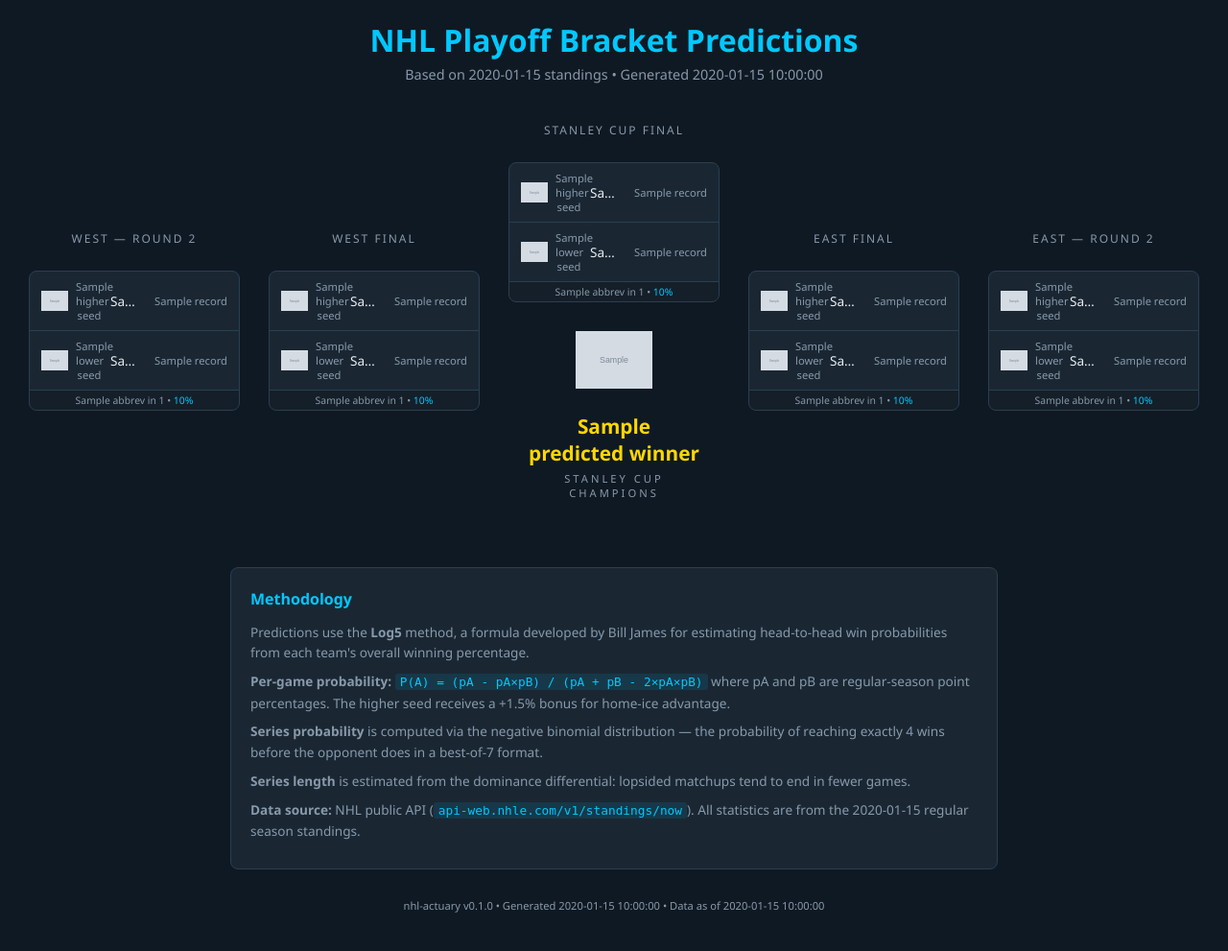
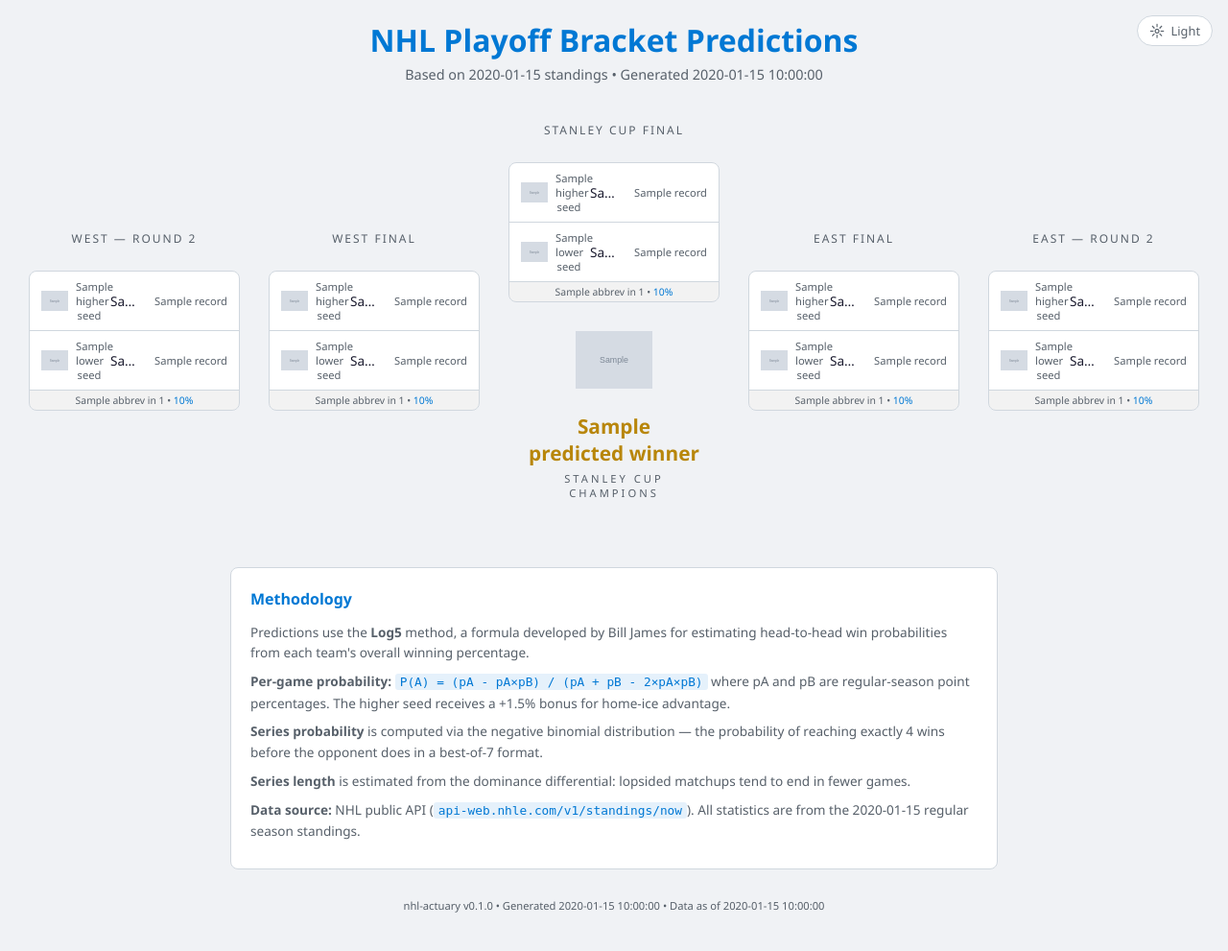
Before and after one commit to cooneycw/nhl-actuary, a Python web app: template templates/bracket.html in a window 1280 px wide. Shown: the whole page at 96% size. Run offline with Jinja, Linux system fonts and the light colour scheme; the template is opened without the code that fills it: most values are stand-ins (such as "Sample title", 1, 10 or a date in 2020); grey boxes marked "Sample" are stand-in pictures.

Commit message:
feat(ui): add dark/light mode toggle (Closes #16)
Add a theme toggle button to the bracket page with localStorage
persistence and prefers-color-scheme support. Dark mode remains default.

Co-Authored-By: Claude Opus 4.6 <noreply@anthropic.com>

```diff
--- a/templates/bracket.html
+++ b/templates/bracket.html
@@ -16,10 +16,21 @@
     --gold: #ffd700;
     --round-gap: 30px;
   }
+  [data-theme="light"] {
+    --bg: #f0f2f5;
+    --card-bg: #ffffff;
+    --card-border: #d0d7de;
+    --text: #1a1a2e;
+    --text-muted: #57606a;
+    --accent: #0078d4;
+    --winner: #1a7f37;
+    --gold: #b8860b;
+  }
   * { margin: 0; padding: 0; box-sizing: border-box; }
   body {
     background: var(--bg);
     color: var(--text);
+    transition: background 0.3s ease, color 0.3s ease;
     font-family: 'Segoe UI', system-ui, -apple-system, sans-serif;
     min-height: 100vh;
     padding: 20px;
@@ -77,6 +88,7 @@
     border: 1px solid var(--card-border);
     border-radius: 8px;
     overflow: hidden;
+    transition: background 0.3s ease, border-color 0.3s ease;
   }
   .team-row {
     display: flex;
@@ -190,6 +202,45 @@
     padding-bottom: 20px;
   }
 
+  /* Light theme overrides for semi-transparent backgrounds */
+  [data-theme="light"] .series-info {
+    background: rgba(0,0,0,0.05);
+  }
+  [data-theme="light"] .team-row.winner {
+    background: rgba(26, 127, 55, 0.08);
+  }
+  [data-theme="light"] .methodology code {
+    background: rgba(0,120,212,0.1);
+  }
+
+  /* Theme toggle */
+  .theme-toggle {
+    position: fixed;
+    top: 16px;
+    right: 16px;
+    z-index: 1000;
+    background: var(--card-bg);
+    border: 1px solid var(--card-border);
+    border-radius: 20px;
+    padding: 6px 12px;
+    cursor: pointer;
+    color: var(--text-muted);
+    font-size: 0.8rem;
+    font-family: inherit;
+    display: flex;
+    align-items: center;
+    gap: 6px;
+    transition: background 0.3s ease, border-color 0.3s ease, color 0.3s ease;
+  }
+  .theme-toggle:hover {
+    color: var(--text);
+    border-color: var(--accent);
+  }
+  .theme-toggle-icon {
+    font-size: 1rem;
+    line-height: 1;
+  }
+
   /* Responsive */
   @media (max-width: 1200px) {
     .bracket-container {
@@ -203,6 +254,11 @@
 </style>
 </head>
 <body>
+
+<button class="theme-toggle" id="themeToggle" aria-label="Toggle theme">
+  <span class="theme-toggle-icon" id="themeIcon">&#9790;</span>
+  <span id="themeLabel">Dark</span>
+</button>
 
 <h1>NHL Playoff Bracket Predictions</h1>
 <p class="subtitle">Based on {{ standings_date[:10] }} standings &bull; Generated {{ generated_at }}</p>
@@ -438,5 +494,39 @@
   nhl-actuary v0.1.0 &bull; Generated {{ generated_at }} &bull; Data as of {{ standings_date }}
 </div>
 
+<script>
+(function() {
+  var toggle = document.getElementById('themeToggle');
+  var icon = document.getElementById('themeIcon');
+  var label = document.getElementById('themeLabel');
+  var html = document.documentElement;
+
+  function setTheme(theme) {
+    html.setAttribute('data-theme', theme);
+    if (theme === 'light') {
+      icon.innerHTML = '&#9788;';
+      label.textContent = 'Light';
+    } else {
+      icon.innerHTML = '&#9790;';
+      label.textContent = 'Dark';
+    }
+  }
+
+  // Determine initial theme: localStorage > prefers-color-scheme > dark
+  var stored = localStorage.getItem('nhl-actuary-theme');
+  if (stored) {
+    setTheme(stored);
+  } else if (window.matchMedia && window.matchMedia('(prefers-color-scheme: light)').matches) {
+    setTheme('light');
+  }
+
+  toggle.addEventListener('click', function() {
+    var current = html.getAttribute('data-theme') || 'dark';
+    var next = current === 'dark' ? 'light' : 'dark';
+    setTheme(next);
+    localStorage.setItem('nhl-actuary-theme', next);
+  });
+})();
+</script>
 </body>
 </html>
```
